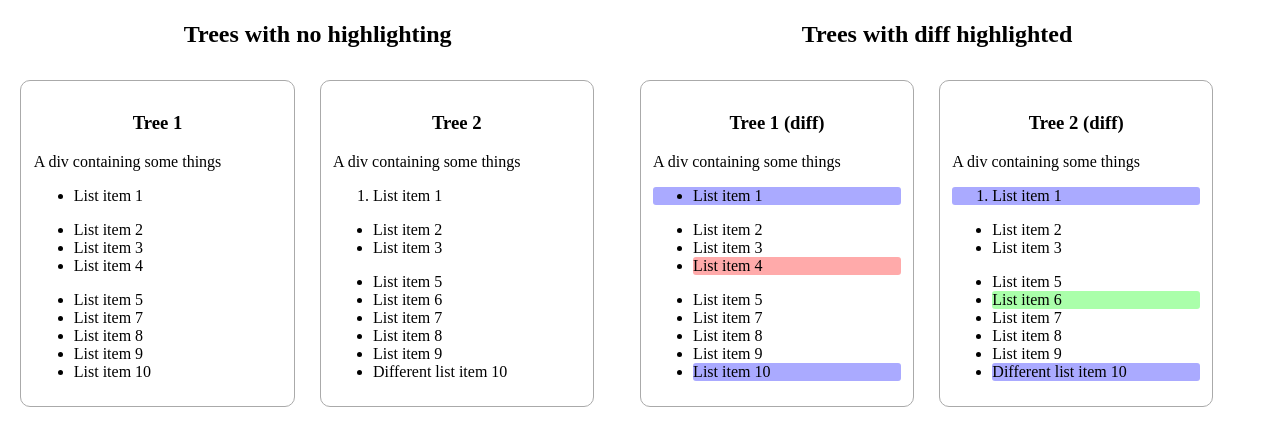
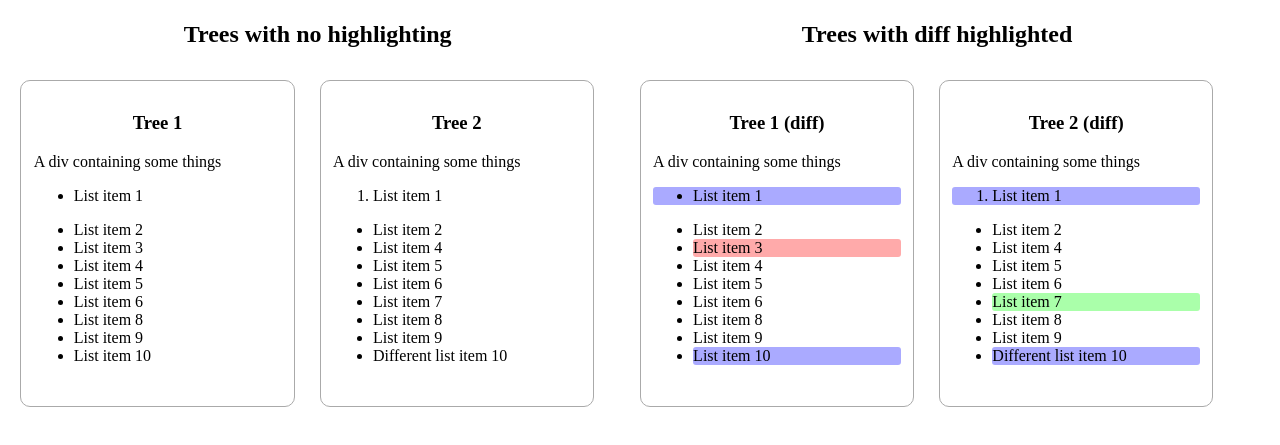
Before and after one commit to Tchanders/treeDiffer.js, a plain HTML site: page index.html in a window 1280 px wide. Shown: the part 79-524 px from the top of the page. Drawn offline with Linux system fonts and the light colour scheme.

Commit message:
Rename example to index

```diff
--- a/example.html
+++ b/index.html
@@ -5,7 +5,7 @@
 <head>
 
 	<title>Tree differ example</title>
-	<link rel="stylesheet" href="example.css">
+	<link rel="stylesheet" href="index.css">
 
 </head>
 
@@ -25,10 +25,8 @@
 						<li>List item 2</li>
 						<li>List item 3</li>
 						<li>List item 4</li>
-					</ul>
-					<ul>
 						<li>List item 5</li>
-						<li>List item 7</li>
+						<li>List item 6</li>
 						<li>List item 8</li>
 						<li>List item 9</li>
 						<li>List item 10</li>
@@ -45,9 +43,7 @@
 					</ol>
 					<ul>
 						<li>List item 2</li>
-						<li>List item 3</li>
-					</ul>
-					<ul>
+						<li>List item 4</li>
 						<li>List item 5</li>
 						<li>List item 6</li>
 						<li>List item 7</li>
@@ -77,7 +73,7 @@
 	<script src="treeDiffer.TreeNode.js"></script>
 	<script src="treeDiffer.Differ.js"></script>
 	<script src="treeDiffer.Tree.js"></script>
-	<script src="example.js"></script>
+	<script src="index.js"></script>
 
 </body>
 
```
Also changed, not shown: index.css (renamed from example.css), index.js (renamed from example.js).
